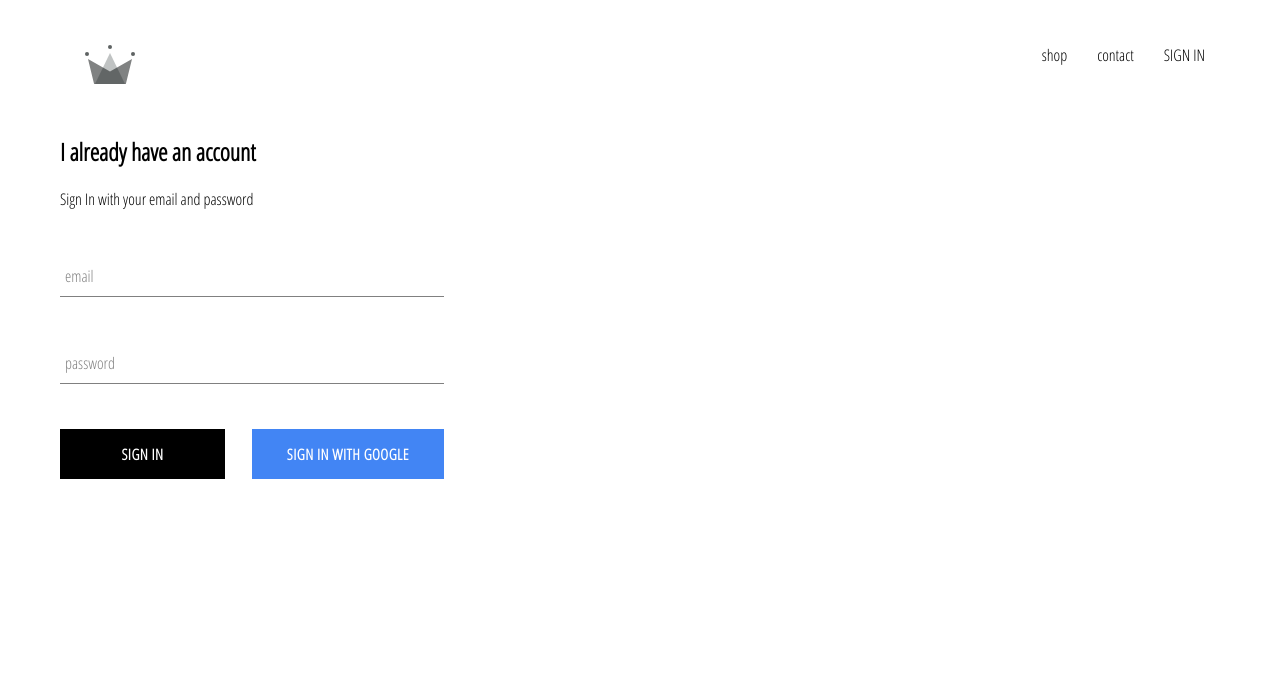
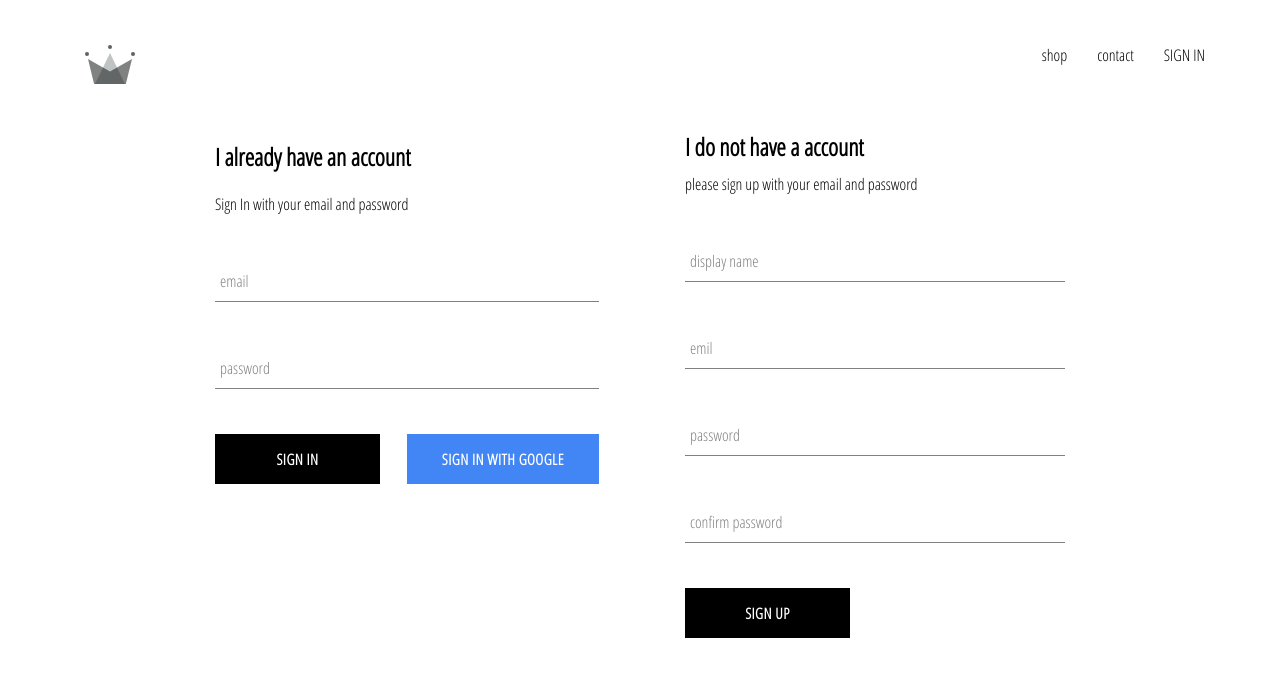
Before and after one commit to AAzamkh5/azaan-clothing, a React (Create React App) app: page /signin in a window 1280 px wide. Shown: the top 676 px of the page. Built offline with nearby package versions, Linux system fonts and the light colour scheme; no server answers.

Commit message:
implimented firebase included ability to store authcated users into firstore database

```diff
--- a/src/App.js
+++ b/src/App.js
@@ -4,7 +4,7 @@
 import ShopPage from "./pages/shop/shop.component";
 import SignInAndSignUp from "./pages/sign-in-and-sign-up/sign-in-sign-up.component";
 import Header from "./components/header/header.component";
-import { auth } from "./firebase/firebase.utils";
+import { auth , createUserProfileDocument} from "./firebase/firebase.utils";
 import './App.css';
 
 
@@ -21,10 +21,22 @@
   unsubcribeFromAuth= null;
 
   componentDidMount(){
-    this.unsubcribeFromAuth = auth.onAuthStateChanged(user => {
-      this.setState({currentUser:user})
-      console.log(user);
-    })
+    this.unsubcribeFromAuth =  auth.onAuthStateChanged(async userAuth => {
+      if(userAuth){
+        const userRef = await createUserProfileDocument(userAuth);
+        userRef.onSnapshot(snapShot => {
+          this.setState({
+            currentUser:{
+              id:snapShot.id,
+              ...snapShot.data()
+            }
+          });
+          console.log(this.state)
+        });
+      }
+    this.setState({currentUser:userAuth});
+
+    });
   }
 
 componentWillUnmount(){
--- a/src/components/menu-item/menu-item.component.jsx
+++ b/src/components/menu-item/menu-item.component.jsx
@@ -6,6 +6,7 @@
 const MenuItem =({title,imageUrl,size,history,linkUrl,match})=>
     (
     <div  className={`${size} menu-item`}
+
           onClick={()=> history.push(`${match.url}${linkUrl}`)}>
     <div className='background-image' style={{backgroundImage : `url(${imageUrl})`}}/>
                     <div className="content">
--- /dev/null
+++ b/src/components/sign-up/sign-up.component.jsx
@@ -0,0 +1,98 @@
+import React from "react";
+import "./sign-up.styles.scss";
+import FormInput from "../form-input/form-input.component";
+import CustomButton from "../custom-button/custom-button.component";
+import { auth , createUserProfileDocument} from '../../firebase/firebase.utils'
+
+class SignUp extends React.Component{
+    constructor(){
+        super();
+
+        this.state = {
+            displayName:'',
+            email:'',
+            password:'',
+            confirmPassword:''
+        }
+    }
+
+    handleSubmit = async event =>{
+    event.preventDefault();
+    const {displayName,email,password,confirmPassword} = this.state;
+
+    if (password !== confirmPassword){
+        alert('password not matched');
+        return;
+    }
+    try{
+        const{user} = await auth.createUserWithEmailAndPassword(email,password)
+       await createUserProfileDocument(user,{displayName})
+        this.setState({
+
+                displayName:'',
+                email:'',
+                password:'',
+                confirmPassword:''
+
+        });
+
+    } catch(error){
+        console.error(error);
+
+
+    }
+
+}
+handleChange = event => {
+    const{name,value}=event.target;
+
+    this.setState({[name]:value})
+
+}
+    render(){
+        const {displayName,email,password,confirmPassword} = this.state
+        return(
+            <div className='sign-up'>
+                <h2 className='title'>I do not have a account</h2>
+                <span>please sign up with your email and password</span>
+                <form className='sign-up-from' onSubmit={this.handleSubmit}>
+                    <FormInput
+                    type ='text'
+                    name = 'displayName'
+                    value={displayName}
+                    onChange={this.handleChange}
+                    label='display name'
+                    required
+                     />
+                     <FormInput
+                    type ='email'
+                    name = 'email'
+                    value={email}
+                    onChange={this.handleChange}
+                    label='emil'
+                    required
+                     />
+                     <FormInput
+                    type ='password'
+                    name = 'password'
+                    value={password}
+                    onChange={this.handleChange}
+                    label='password'
+                    required
+                     />
+                     <FormInput
+                    type ='password'
+                    name = 'confirmPassword'
+                    value={confirmPassword}
+                    onChange={this.handleChange}
+                    label='confirm password'
+                    required
+                     />
+                     <CustomButton type='submit'>SIGN UP</CustomButton>
+                </form>
+
+            </div>
+        )
+    }
+}
+export default SignUp;
--- /dev/null
+++ b/src/components/sign-up/sign-up.styles.scss
@@ -0,0 +1,10 @@
+.sign-up {
+
+display: flex;
+flex-direction: column;
+width: 380px;
+
+.title{
+    margin: 10px 0;
+}
+}
--- a/src/firebase/firebase.utils.js
+++ b/src/firebase/firebase.utils.js
@@ -9,9 +9,38 @@
     projectId: "azaan-db",
     storageBucket: "azaan-db.appspot.com",
     messagingSenderId: "588707928421",
-    appId: "1:588707928421:web:85aa66013b40c9d4a0e98c"
+    appId: "1:588707928421:web:85aa66013b40c9d4a0e98c",
+
 
 };
+    export const createUserProfileDocument = async (userAuth , additionalData) => {
+  if (!userAuth) return;
+
+
+   const userRef = firestore.doc(`users/${userAuth.uid}`) ;
+   const snapShot = await userRef.get();
+
+
+
+
+  if (!snapShot.exists){
+      const{ displayName, email } = userAuth;
+      const createdAt = new Date();
+
+    try {
+     await userRef.set({
+         displayName,
+         email,
+         createdAt,
+         ...additionalData
+     })
+    } catch (error){
+    console.log('error creating user', error.message);
+    }
+  }
+  return userRef;
+  }
+
 firebase.initializeApp(config);
 export const auth = firebase.auth();
 export const firestore = firebase.firestore();
--- a/src/pages/sign-in-and-sign-up/sign-in-sign-up.component.jsx
+++ b/src/pages/sign-in-and-sign-up/sign-in-sign-up.component.jsx
@@ -1,10 +1,12 @@
 import React from "react";
 import "./sign-in-sign-up.styles.scss";
 import SignIn from "../../components/signin/signin.component";
+import SignUp from "../../components/sign-up/sign-up.component";
 
 const SignInAndSignUp =()=>(
     <div className="sign-in-and-sign-up">
-<SignIn />
+     <SignIn />
+     <SignUp />
     </div>
 );
 export default SignInAndSignUp;
--- a/src/pages/sign-in-and-sign-up/sign-in-sign-up.styles.scss
+++ b/src/pages/sign-in-and-sign-up/sign-in-sign-up.styles.scss
@@ -0,0 +1,7 @@
+.sign-in-and-sign-up{
+    display: flex;
+    justify-content: space-between;
+
+    width: 850px;
+    margin: 30px auto;
+}
```
Also changed, not shown: src/components/form-input/form-input.component.jsx (+2 -5 lines), src/components/signin/signin.component.jsx (+6 -6 lines), src/components/form-input/form-input.styles.scss (line endings or trailing spaces).
